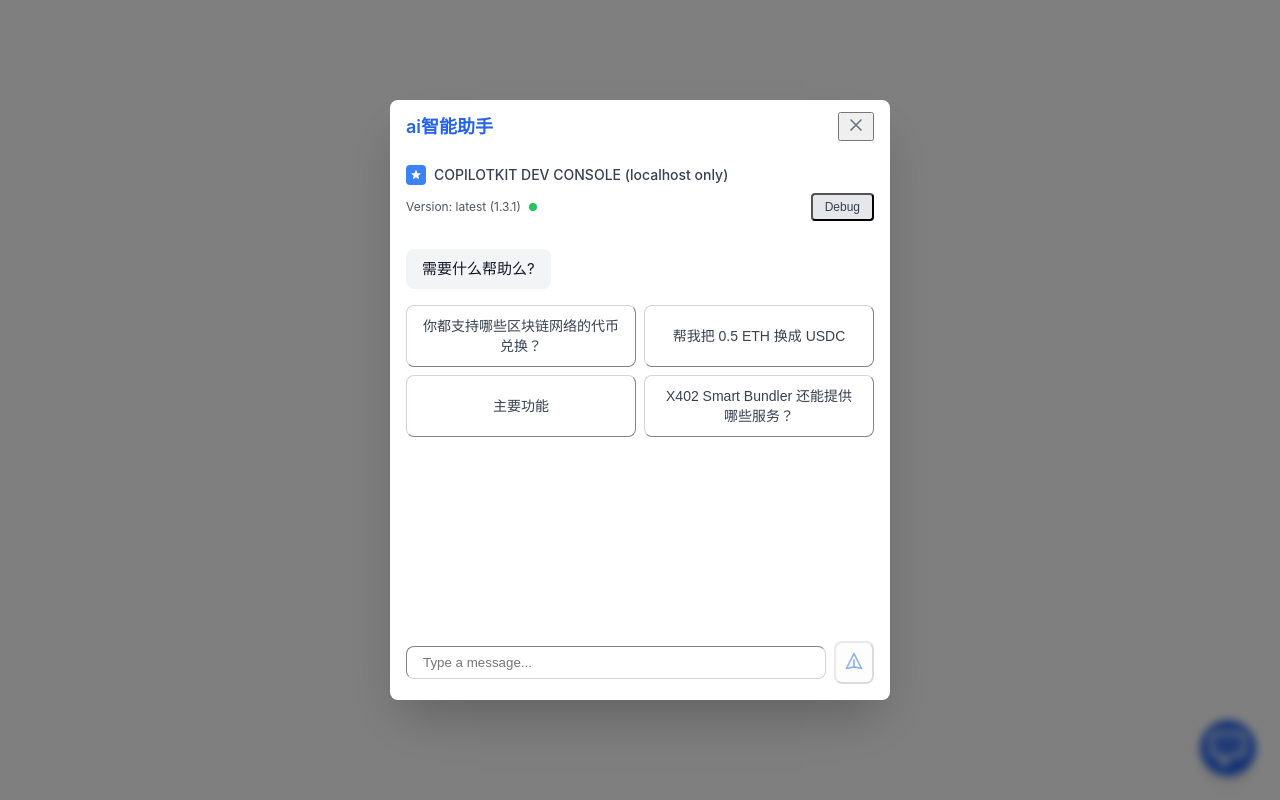
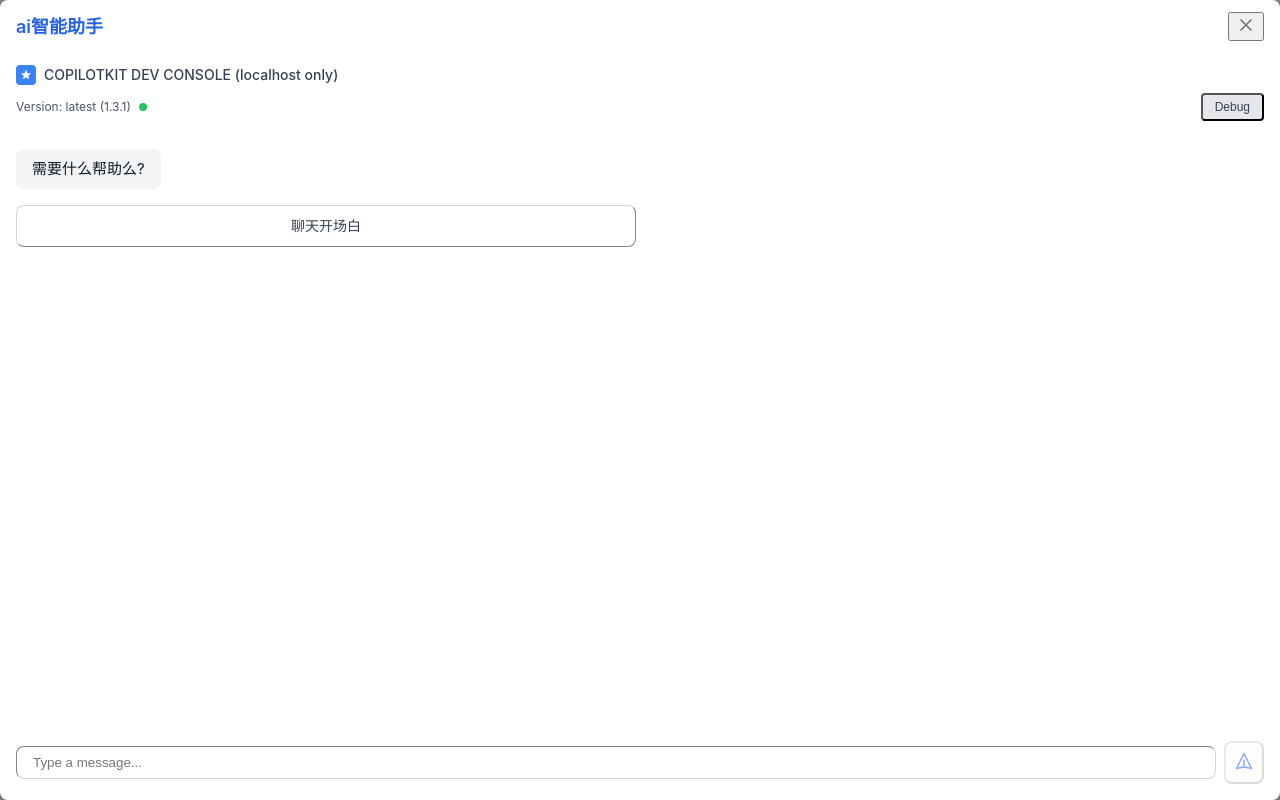
Before and after one commit to leafjava/talkAI, a Vue app: page / in a window 1280 px wide. Built offline with nearby package versions, Linux system fonts and the light colour scheme.

Commit message:
配置成全屏

```diff
--- a/src/components/PopupAssistant.vue
+++ b/src/components/PopupAssistant.vue
@@ -1,11 +1,11 @@
 <template>
   <div v-if="isOpen" class="fixed inset-0 z-[1000] flex items-center justify-center bg-black/50 backdrop-blur-sm">
-    <div class="bg-white dark:bg-[#1a1a2e] rounded-lg shadow-2xl w-[500px] h-[600px] flex flex-col border border-gray-200 dark:border-[#34495e]">
+    <div class="bg-white dark:bg-[#1a1a2e] rounded-lg shadow-2xl w-full h-full flex flex-col border-0">
       <!-- Header -->
       <div class="flex items-center justify-between px-4 py-3 border-b border-gray-200 dark:border-[#34495e]">
         <h2 class="text-lg font-semibold text-blue-600 dark:text-blue-400">ai智能助手</h2>
         <button
-          @click="$emit('close')"
+          @click="emit('close')"
           class="text-gray-500 hover:text-gray-700 dark:hover:text-gray-300 transition-colors"
         >
           <svg class="w-5 h-5" fill="none" stroke="currentColor" viewBox="0 0 24 24">
@@ -133,10 +133,7 @@
 
 // 开场白按钮选项
 const quickActions = [
-  '你都支持哪些区块链网络的代币兑换？',
-  '帮我把 0.5 ETH 换成 USDC',
-  '主要功能',
-  'X402 Smart Bundler 还能提供哪些服务？'
+  '聊天开场白',
 ]
 
 // 判断是否显示开场白按钮
@@ -274,12 +271,16 @@
   box-shadow: 0 25px 50px -12px rgba(0, 0, 0, 0.25);
 }
 
-.w-\[500px\] {
-  width: 500px;
+.w-full {
+  width: 100%;
 }
 
-.h-\[600px\] {
-  height: 600px;
+.h-full {
+  height: 100%;
+}
+
+.border-0 {
+  border-width: 0;
 }
 
 .flex-col {
```
